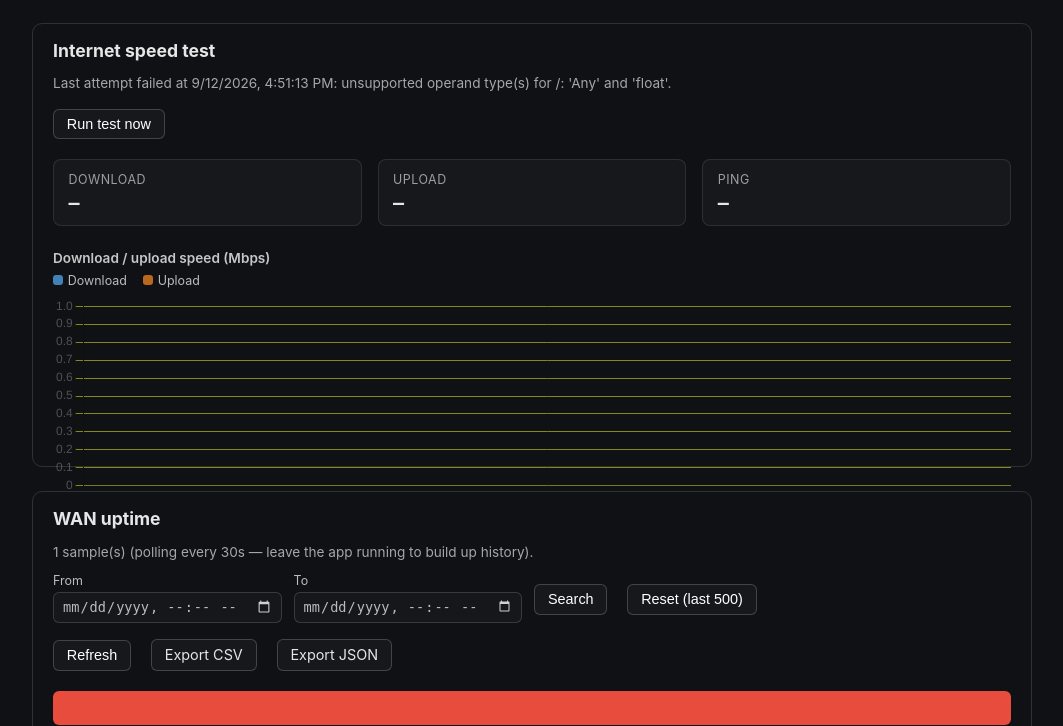
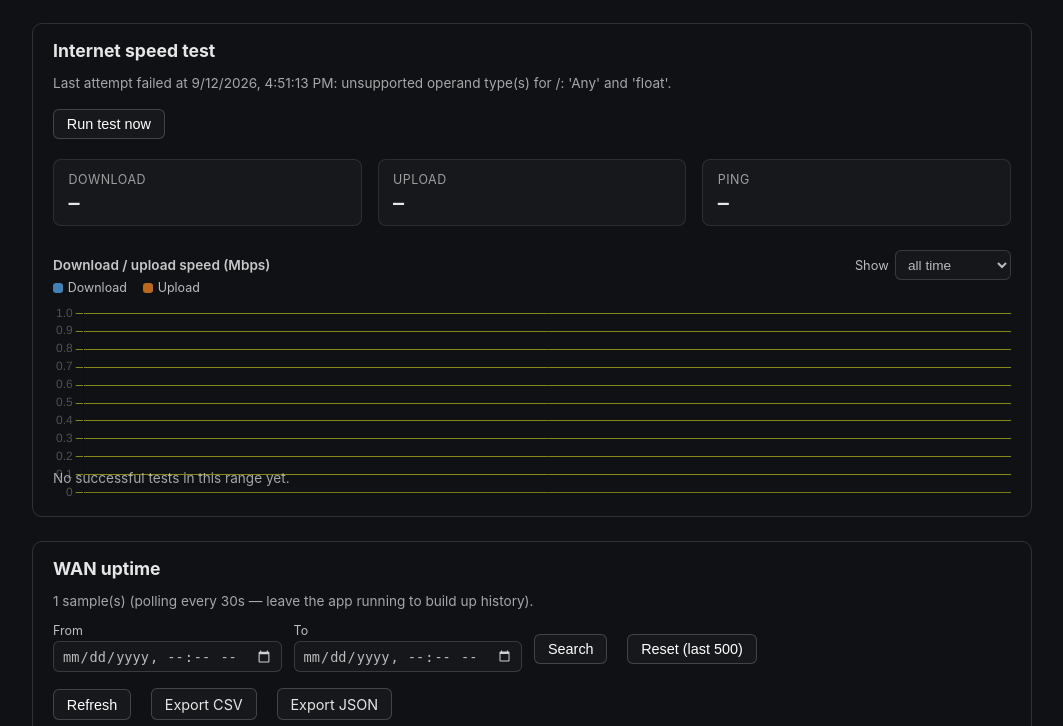
Before and after one commit to n0sfs/home-api-dashboard, a Flask app: page / in a window 1280 px wide. Shown: the part 515-1241 px from the top of the page, without its empty margins (108-1171 px from the left). Run offline with Flask 3, Linux system fonts and the light colour scheme; data comes from the database, SQL or seed files in the repository; data that the repository does not hold is empty.

Commit message:
Revert map to plain tiles, add speed test time-range selector
CartoDB's free dark basemap tiles turn out to now require an API key
(discovered live — the map was showing their "API key required" watermark).
Not worth chasing, so the ISP map goes back to always using plain OSM tiles
regardless of theme; a light map embed on a dark page is a minor, acceptable
mismatch compared to another API key dependency.

Speed test chart gets a "Show [last 24h/7d/30d/90d/all time]" selector plus
a sample-count note, using the existing start/end range support already in
/api/speedtest/history. Fixes a layout bug introduced along the way (the new
note was placed inside chart-wrap's fixed 200px height, overflowing into the
next panel instead of reserving space).

Also fixes the range <select>'s dropdown popup rendering with the browser's
default white background in dark mode — color-scheme wasn't reliably
inherited down into the native popup, so it's now set explicitly on the
select itself per theme, with a background/color fallback on <option> for
browsers that respect it.

Co-Authored-By: Claude Sonnet 5 <noreply@anthropic.com>

```diff
--- a/templates/index.html
+++ b/templates/index.html
@@ -94,6 +94,11 @@
   .controls-row { display: flex; flex-wrap: wrap; align-items: end; gap: .75rem; margin-bottom: .75rem; }
   .controls-row label { display: flex; flex-direction: column; font-size: .78rem; opacity: .8; gap: .2rem; }
   .controls-row input { padding: .35rem .5rem; border-radius: 6px; border: 1px solid #8886; background: #8881; color: inherit; font-size: .85rem; }
+  select { padding: .35rem .5rem; border-radius: 6px; border: 1px solid #8886; background: #8881; color: inherit; font-size: .85rem; color-scheme: dark; }
+  :root[data-theme="light"] select { color-scheme: light; }
+  select option { background: var(--bg); color: var(--fg); }
+  .chart-header { display: flex; align-items: center; justify-content: space-between; flex-wrap: wrap; gap: .5rem; }
+  .chart-header label { display: flex; align-items: center; gap: .4rem; font-size: .8rem; opacity: .8; }
   a.button { display: inline-block; margin: .25rem .5rem .5rem 0; padding: .4rem .8rem; border-radius: 6px; border: 1px solid #8886; background: #8881; cursor: pointer; font-size: .9rem; text-decoration: none; color: inherit; }
   a.button:hover { background: #8882; }
 
@@ -204,13 +209,25 @@
       </div>
     </div>
     <div class="chart-wrap" style="margin-top:1.5rem;">
-      <p class="chart-title">Download / upload speed (Mbps)</p>
+      <div class="chart-header">
+        <p class="chart-title" style="margin:0;">Download / upload speed (Mbps)</p>
+        <label>Show
+          <select id="speedtest-range" onchange="loadSpeedtestPanel()">
+            <option value="1d">last 24 hours</option>
+            <option value="7d">last 7 days</option>
+            <option value="30d">last 30 days</option>
+            <option value="90d">last 90 days</option>
+            <option value="all" selected>all time</option>
+          </select>
+        </label>
+      </div>
       <div class="chart-legend">
         <span><span class="legend-swatch" style="background:#4f9dde"></span> Download</span>
         <span><span class="legend-swatch" style="background:#e67e22"></span> Upload</span>
       </div>
       <canvas id="speedtest-chart"></canvas>
     </div>
+    <p class="muted" id="speedtest-chart-note" style="margin-top:.5rem;"></p>
   </div>
 
   <div class="panel">
@@ -276,9 +293,11 @@ const POLL_INTERVAL_SECONDS = {{ poll_interval }};
 // gray (#8884 etc.) rather than solid colors, which blend reasonably against
 // either a light or dark page background without needing per-theme
 // overrides — so the only things that actually need theme-aware values are
-// the page background/text (plain CSS vars, see <style>), the chart axis
-// label color (solid, drawn on canvas — CSS can't reach it), and the map
-// tiles (a light basemap looks wrong dropped onto a dark page).
+// the page background/text (plain CSS vars, see <style>) and the chart axis
+// label color (solid, drawn on canvas — CSS can't reach it). The ISP map
+// stays on plain OSM tiles regardless of theme — free dark basemap tiles
+// (tried CartoDB's) turn out to require an API key now, so it's not worth
+// chasing; a light map embed on a dark page is a minor, acceptable mismatch.
 
 function currentTheme() {
   return document.documentElement.dataset.theme === 'light' ? 'light' : 'dark';
@@ -288,19 +307,6 @@ function chartTickColor() {
   return currentTheme() === 'light' ? '#5b5f66' : '#8888';
 }
 
-const MAP_TILE_CONFIG = {
-  dark: {
-    url: 'https://{s}.basemaps.cartocdn.com/dark_all/{z}/{x}/{y}{r}.png',
-    subdomains: 'abcd',
-    attribution: '&copy; <a href="https://www.openstreetmap.org/copyright">OpenStreetMap</a> contributors &copy; <a href="https://carto.com/attributions">CARTO</a>',
-  },
-  light: {
-    url: 'https://{s}.tile.openstreetmap.org/{z}/{x}/{y}.png',
-    subdomains: 'abc',
-    attribution: '&copy; <a href="https://www.openstreetmap.org/copyright">OpenStreetMap</a> contributors',
-  },
-};
-
 function updateChartsTheme() {
   const color = chartTickColor();
   for (const chart of [latencyChart, speedtestChart]) {
@@ -309,13 +315,6 @@ function updateChartsTheme() {
     chart.options.scales.y.ticks.color = color;
     chart.update();
   }
-}
-
-function updateMapTheme() {
-  if (!ispMap) return;
-  const cfg = MAP_TILE_CONFIG[currentTheme()];
-  if (ispTileLayer) ispMap.removeLayer(ispTileLayer);
-  ispTileLayer = L.tileLayer(cfg.url, { attribution: cfg.attribution, subdomains: cfg.subdomains, maxZoom: 18 }).addTo(ispMap);
 }
 
 function applyTheme(theme, persist) {
@@ -328,7 +327,6 @@ function applyTheme(theme, persist) {
     try { localStorage.setItem('theme', theme); } catch (e) { /* private browsing, etc. */ }
   }
   updateChartsTheme();
-  updateMapTheme();
 }
 
 function toggleTheme() {
@@ -779,6 +777,23 @@ function renderSpeedtestCurrent(cur) {
   document.getElementById('speedtest-ping').textContent = cur.ping_ms != null ? `${cur.ping_ms.toFixed(0)} ms` : '—';
 }
 
+// Seconds of lookback for each preset — 'all' is handled separately (no
+// start filter at all, just a high row cap) rather than an arbitrarily large
+// number here, so it always genuinely means "everything," not "a very long
+// but technically bounded window."
+const SPEEDTEST_RANGE_SECONDS = { '1d': 86400, '7d': 7 * 86400, '30d': 30 * 86400, '90d': 90 * 86400 };
+
+function speedtestRangeQuery() {
+  const range = document.getElementById('speedtest-range').value;
+  // Explicit start=0 rather than no filter at all: the backend only lifts its
+  // row cap from 500 to 5000 when a range is given at all, so "all time"
+  // needs a (trivially-always-true) start filter to actually get the higher
+  // cap instead of silently being limited to the most recent 500 samples.
+  if (range === 'all') return '?start=0';
+  const start = (Date.now() / 1000) - SPEEDTEST_RANGE_SECONDS[range];
+  return `?start=${start}`;
+}
+
 async function loadSpeedtestPanel() {
   try {
     const r = await fetch('/api/speedtest/current');
@@ -787,8 +802,9 @@ async function loadSpeedtestPanel() {
     document.getElementById('speedtest-note').textContent = 'Error loading speedtest status: ' + e;
   }
 
+  const chartNote = document.getElementById('speedtest-chart-note');
   try {
-    const r2 = await fetch('/api/speedtest/history');
+    const r2 = await fetch('/api/speedtest/history' + speedtestRangeQuery());
     const points = (await r2.json()).filter(p => p.success);
     const bucketed = bucketSpeedtestPoints(points);
     if (!speedtestChart) speedtestChart = makeSpeedtestChart();
@@ -796,8 +812,11 @@ async function loadSpeedtestPanel() {
     speedtestChart.data.datasets[0].data = bucketed.download;
     speedtestChart.data.datasets[1].data = bucketed.upload;
     speedtestChart.update();
+    chartNote.textContent = points.length
+      ? `${points.length} successful test(s) in this range.`
+      : 'No successful tests in this range yet.';
   } catch (e) {
-    // chart just stays empty; the note above already reports current-result errors
+    chartNote.textContent = 'Error loading speed test history: ' + e;
   }
 }
 
@@ -870,7 +889,6 @@ async function loadNetworkPanel(cur) {
 
 let ispMap = null;
 let ispMapMarker = null;
-let ispTileLayer = null;
 
 function renderIspOutageInfo(isp) {
   const note = document.getElementById('isp-outage-note');
@@ -899,7 +917,10 @@ function renderIspOutageInfo(isp) {
     mapEl.style.display = 'block';
     if (!ispMap) {
       ispMap = L.map('isp-map', { zoomControl: false, attributionControl: true }).setView([isp.latitude, isp.longitude], 12);
-      updateMapTheme();
+      L.tileLayer('https://{s}.tile.openstreetmap.org/{z}/{x}/{y}.png', {
+        attribution: '&copy; <a href="https://www.openstreetmap.org/copyright">OpenStreetMap</a> contributors',
+        maxZoom: 18,
+      }).addTo(ispMap);
       ispMapMarker = L.marker([isp.latitude, isp.longitude]).addTo(ispMap);
     } else {
       ispMapMarker.setLatLng([isp.latitude, isp.longitude]);
```
